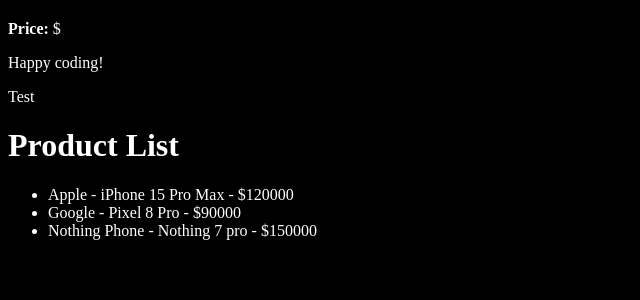
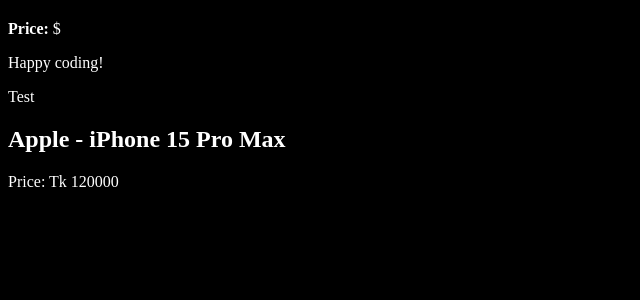
Before and after one commit to Shakhoyat/React-with-vite101, a React (Vite) app in the folder vite-project-101/: page / in a window 1280 px wide. Shown: the top 300 px of the page, without its empty margins (0-640 px from the left). Built offline with nearby package versions, Linux system fonts and the light colour scheme.

Commit message:
using Filter

```diff
--- a/vite-project-101/src/App.jsx
+++ b/vite-project-101/src/App.jsx
@@ -10,6 +10,7 @@
 import Events from './components/Events'
 import Counter from './components/Counter'
 import ShowProducts from './components/ShowProducts'
+import FilterProduct from './components/FilterProduct'
 
 
 function App() {
@@ -51,7 +52,10 @@
         {/* <Counter /> */}
       </div>
       <div>
-        <ShowProducts />
+        {/* <ShowProducts /> */}
+      </div>
+      <div>
+        <FilterProduct />
       </div>
     </>
   )
--- /dev/null
+++ b/vite-project-101/src/components/FilterProduct.jsx
@@ -0,0 +1,25 @@
+import React from 'react'
+
+const FilterProduct = () => {
+    const products = [
+        { id: 1, brand: "Apple", name: "iPhone 15 Pro Max", category: "smartphone", price: 120000 },
+        { id: 2, brand: "Google", name: "Pixel Note Pro", category: "Tablets", price: 90000 },
+        { id: 3, brand: "Hp", name: "Hp pro", category: "Laptop", price: 150000 },
+        { id: 4, brand: "Sony", name: "Sony Xperia 5", category: "Camera", price: 180000 },
+    ];
+    const FilteredProduct = products.filter(product => product.category === "smartphone");
+    return (
+        <div>
+            {FilteredProduct
+                .map((product) => (
+                    <div key={product.id}>
+                        <h2>{product.brand} - {product.name}</h2>
+                        <p>Price: Tk {product.price}</p>
+                    </div>
+                ))
+            }
+        </div>
+    )
+}
+
+export default FilterProduct
```
